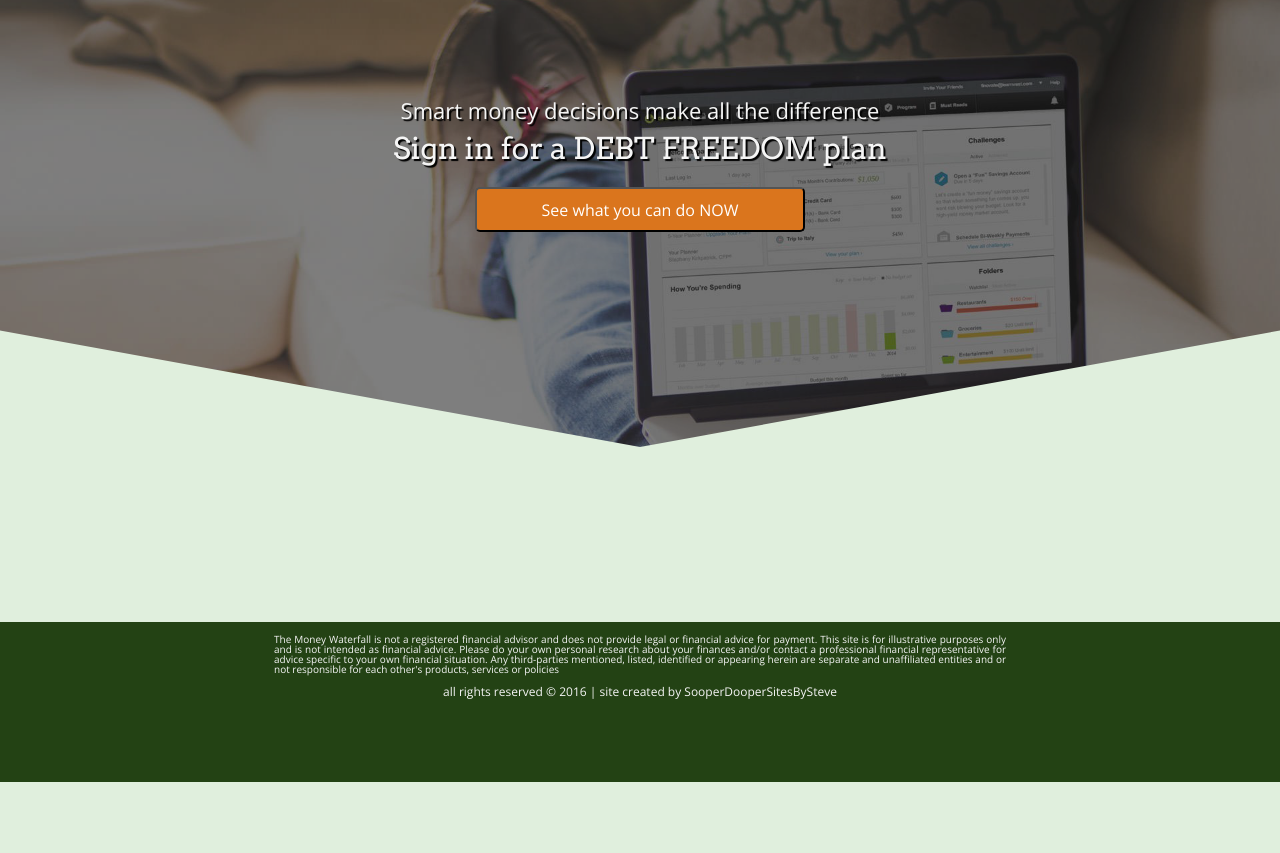
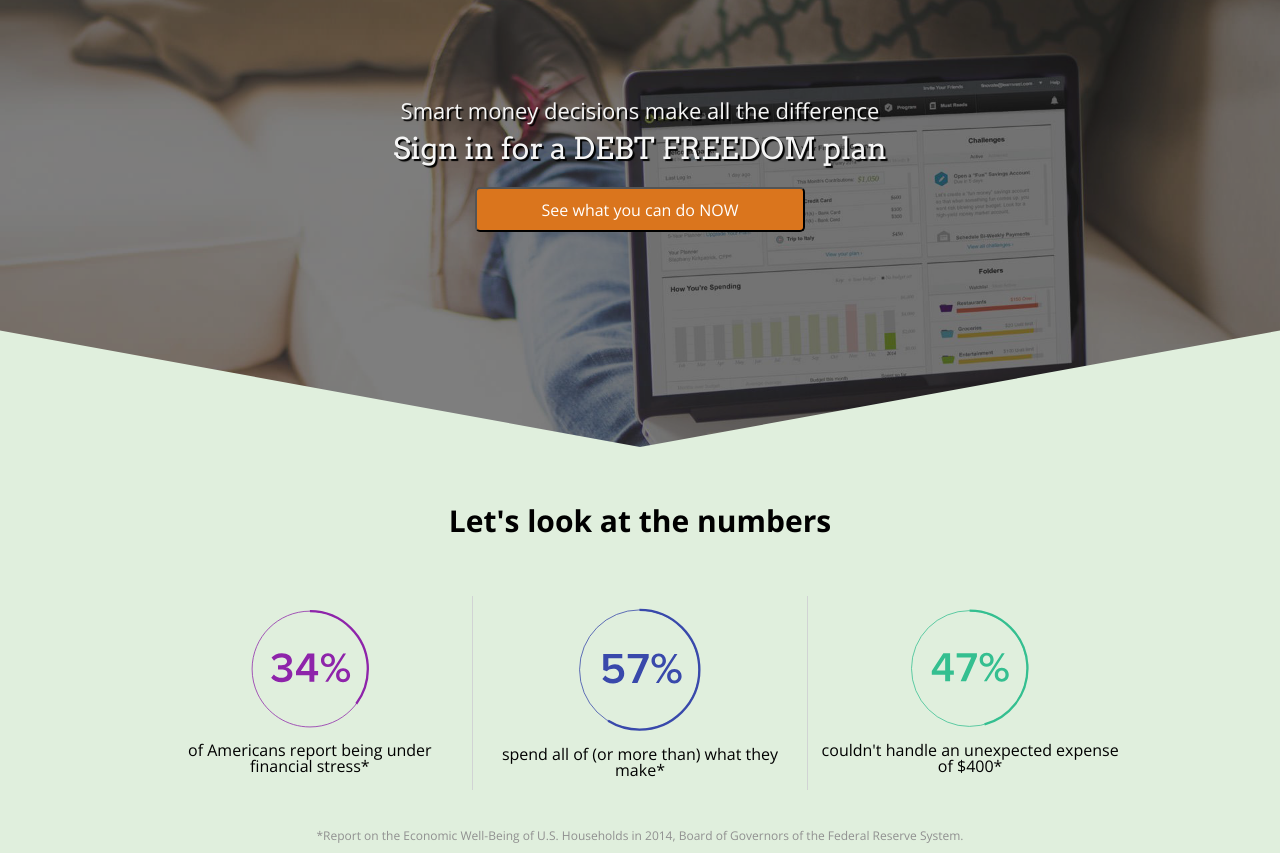
Before and after one commit to smcgee31/Personal_Project, a website: page public/index.html at #/login in a window 1280 px wide. Shown: the part 99-952 px from the top of the page. Before the commit the page ends 881 px from the top, so only its background shows below. Drawn offline with nearby package versions, Linux system fonts and the light colour scheme; some packages are replaced by stand-ins of ours.

Commit message:
midday push - styling, styling, and more styling... also lookin for more assets and content

```diff
--- a/public/js/homeCtrl.js
+++ b/public/js/homeCtrl.js
@@ -1,12 +1,6 @@
 angular.module('waterfallApp')
 .controller('homeCtrl', function($scope, mainSvc, $state) {
 
-    $scope.signup = function(newUser) {
-        mainSvc.signup(newUser)
-        .then(function(response) {
-          $state.go('waterfall');
-        });
-    };
 
 
 
--- a/public/style.css
+++ b/public/style.css
@@ -93,8 +93,18 @@ body {
 }
 
 
+
+
+
+
+
+
+/*--- HOME PAGE STUFF ---*/
+
+
 .heroContainer {
-	width: 100%
+	width: 100%;
+	margin-bottom: -100px;
 }
 	.hero {
 		width: 100%;
@@ -125,7 +135,55 @@ body {
 			text-shadow: 2px 2px 1px #000;
 
 		}
+.publicGraphsContainer {
+	width: 100%;
+	height: 400px;
+	padding: 24px;
+	text-align: center;
+}
+	.publicGraphsTitle {
+		font-size: 30px;
+		font-weight: bold;
+		margin-bottom: 60px;
+	}
+	.publicGraphsArea {
+		/*border: 1px solid blue;*/
+		width: 80%;
+		/*height: 300px;*/
+		margin: 20px auto;
+		display: flex;
 
+	}
+		.stat {
+			width: 33%;
+			padding: 12px;
+		}
+			.stat img {
+				width: 40%;
+				margin-bottom: 12px;
+			}
+		.centerStat {
+			width: 34%;
+			border-left: 1px solid #D1D3D4;
+			border-right: 1px solid #D1D3D4;
+		}
+	.statsFootnote {
+		margin: 40px;
+		font-size: 12px;
+		color: #909090;
+	}
+
+
+
+
+
+
+
+
+
+
+
+/*--- SIGNUP AND LOGIN STUFF ---*/
 
 
 .waterfallBackground {
@@ -162,8 +220,6 @@ body {
 	top: 120px;
 	padding: 20px;
 	border-radius: 10px;
-
-
 }
 	.waterfallLanding >p {
 		text-align: center;
@@ -195,6 +251,9 @@ body {
 	font-size: 16px;
 	color: white;
 	text-decoration: none;
+}
+.signUpButton:hover {
+	background: #B56117
 }
 /*.facebookButton {
 	width: 330px;
@@ -246,6 +305,10 @@ body {
 	color: white;
 	text-decoration: none;
 }
+.loginButton:hover {
+	background: #B56117
+}
+
 .forgotPassword {
 	font-family: 'Open Sans Condensed', sans-serif;
 	font-size: 12px;
@@ -544,7 +607,7 @@ body {
 .addMore {
 	width: 80%;
 	text-align: center;
-	margin-left: calc(50% - 40%)
+	margin: 0 auto;
 }
 
 
@@ -559,9 +622,10 @@ body {
 	background: #234214;
 	width: 100%;
 	height: 160px;
-	position: absolute;
+	padding-top: 20px;
+	/*position: absolute;
 	bottom: 0;
-	left: 0;
+	left: 0;*/
 }
 .disclaimer {
 	width: 732px;
--- a/public/views/header.html
+++ b/public/views/header.html
@@ -1,6 +1,6 @@
 <header class="headerContainer">
     <div class="logoContainer">
-        <a href="#"><img class="logoImg"src="/img/logos_green-money_horiz-trans.png" alt="Money Waterfall Logo" /></a>
+        <a href="/"><img class="logoImg"src="/img/logos_green-money_horiz-trans.png" alt="Money Waterfall Logo" /></a>
 
     </div>
     <div class="navLinksContainer">
--- a/public/views/home.html
+++ b/public/views/home.html
@@ -4,12 +4,39 @@
         <div class="smartMoney">
             <p>Smart money decisions make all the difference</p>
             <h1>Sign in for a DEBT FREEDOM plan</h1>
-            <div class="formInputHolder">
-                <button class="loginButton" type="submit" name="getStarted" ng-click="signup(newUser)">See what you can do NOW</button>
-            </div>
+            <form class="formInputHolder" action="#/signup">
+                <button class="loginButton" type="submit" name="getStarted">See what you can do NOW</button>
+            </form>
         </div>
     </div>
 </div>
-<div class="">
+<div class="publicGraphsContainer">
+    <div class="publicGraphsTitle">
+        <h2>Let's look at the numbers</h2>
+    </div>
+    <div class="publicGraphsArea">
+        <div class="stat">
+            <img src="/img/graph_34.svg" alt="34 percent graph" />
+            <p>
+                of Americans report being under financial stress*
+            </p>
+        </div>
+        <div class="stat centerStat">
+            <img src="/img/graph_57.svg" alt="57 percent graph" />
+            <p>spend all of (or more than) what they make*</p>
 
+        </div>
+        <div class="stat">
+            <img src="/img/graph_47.svg" alt="47 percent graph" />
+            <p>couldn't handle an unexpected expense of $400*</p>
+        </div>
+    </div>
+    <div class="statsFootnote">
+        <p>*Report on the Economic Well-Being of U.S. Households in 2014, Board of Governors of the Federal Reserve System.</p>
+    </div>
 </div>
+<div class="heroContainer">
+    <div class="hero">
+        <img src="" alt="" />
+    </div>
+</div>
```
Also changed, not shown: public/views/login.html (+1 -5 lines), public/img/graph_34.svg (added), public/img/graph_47.svg (added), public/img/graph_57.svg (added). Lines whose indentation alone changed are shown as unchanged.
